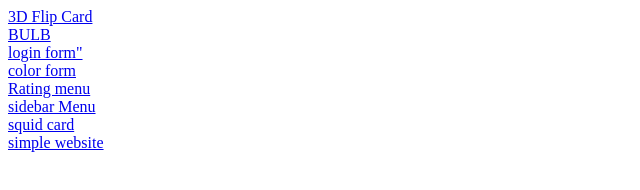
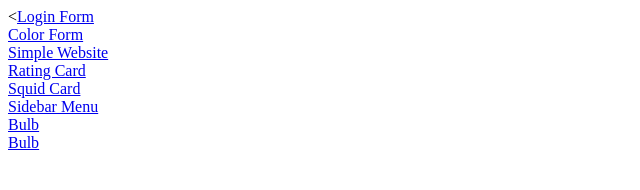
Before and after one commit to Mehrabdev458/homepage, a plain HTML site: page index.html in a window 1280 px wide. Shown: the whole page, without its empty margins (0-640 px from the left). Drawn offline with Linux system fonts and the light colour scheme.

Commit message:
Update index.html

```diff
--- a/index.html
+++ b/index.html
@@ -6,22 +6,27 @@
     <title>Document</title>
 </head>
 <body>
-    <a href="3D Flip Card/"> 3D Flip Card</a>
+    <<a href="https://Mehrabdev458.github.io/login-form/">Login Form</a>
         <br>
-     <a href="BULB/"> BULB</a>
+
+<a href="https://Mehrabdev458.github.io/color-form/">Color Form</a>
         <br>
-    <a href="login form/"> login form"</a>
+
+<a href="https://Mehrabdev458.github.io/simple-website/">Simple Website</a>
         <br>
-    <a href="colorform/">color form </a>
+
+<a href="https://Mehrabdev458.github.io/rating-card/">Rating Card</a>
 <br>
-    <a href="Rating menu/"> Rating menu</a>
+<a href="https://Mehrabdev458.github.io/squid-card/">Squid Card</a>
         <br>
-    <a href="sidebar Menu/"> sidebar Menu</a>
+
+<a href="https://Mehrabdev458.github.io/sidebar-menu/">Sidebar Menu</a>
         <br>
-    <a href="squid card/"> squid card</a>
+<a href="https://Mehrabdev458.github.io/BULB/">Bulb</a>
         <br>
-    <a href="simple website/"> simple website</a>
+<a href="https://Mehrabdev458.github.io/BULB/">Bulb</a>
 
 
 </body>
+
 </html>
```
Lines whose indentation alone changed are shown as unchanged.
